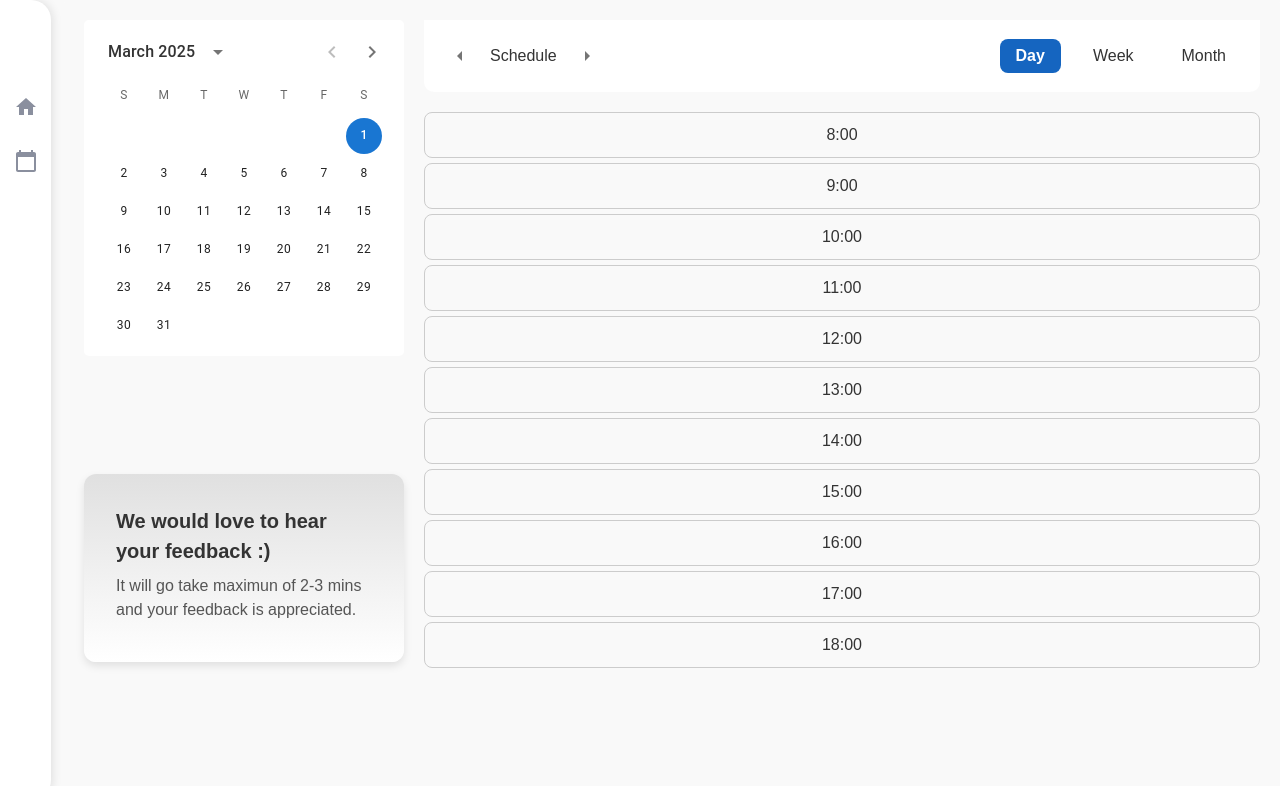
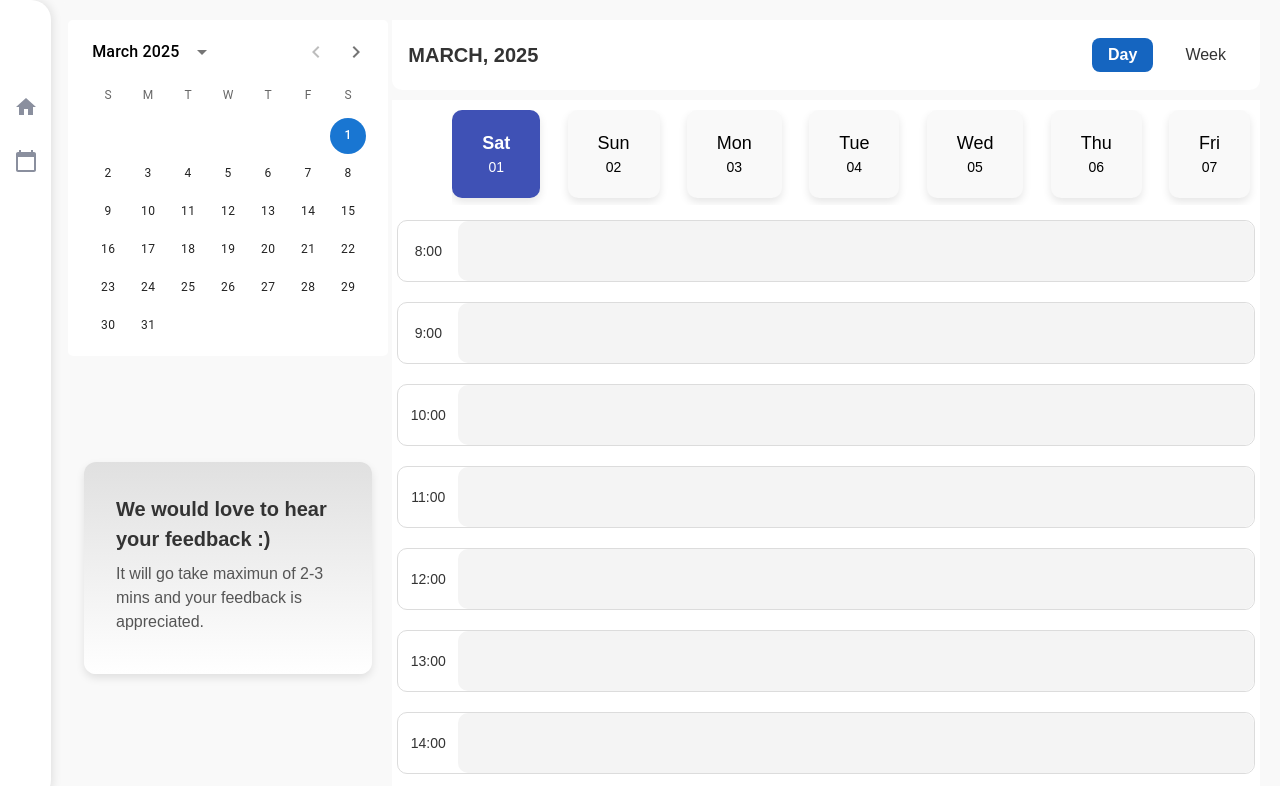
Before and after one commit to gustavocaldeira40/easyDay, a React (Vite) app: page / in a window 1280 px wide. Shown: the top 786 px of the page. Built offline with nearby package versions, Linux system fonts and the light colour scheme.

Commit message:
finishing layout

```diff
--- a/src/components/Modal/style.ts
+++ b/src/components/Modal/style.ts
@@ -1,16 +1,56 @@
-
+// src/components/Modal/EventModal.styles.ts
 import styled from 'styled-components';
 
-export const EventModalContainer = styled.div`
-  background-color: #fff;
+export const ModalContainer = styled.div`
+  position: fixed;
+  top: 0;
+  left: 0;
+  right: 0;
+  bottom: 0;
+  background-color: rgba(0, 0, 0, 0.5);
+  display: flex;
+  justify-content: center;
+  align-items: center;
+`;
+
+export const ModalContent = styled.div`
+  background-color: white;
   padding: 20px;
-  margin: 100px auto;
+  border-radius: 8px;
   width: 400px;
-  border-radius: 8px;
-  box-shadow: 0px 2px 10px rgba(0, 0, 0, 0.1);
-  display: flex;
-  flex-direction: column;
-  align-items: center;
-  gap: 10px;
-  max-width: 90%;
+  text-align: center;
 `;
+
+export const CloseButton = styled.button`
+  margin-top: 10px;
+  padding: 8px 16px;
+  background-color: #ccc;
+  border: none;
+  border-radius: 4px;
+  cursor: pointer;
+
+  &:hover {
+    background-color: #aaa;
+  }
+`;
+
+export const InputField = styled.input`
+  padding: 10px;
+  margin: 10px 0;
+  width: 80%;
+  border-radius: 4px;
+  border: 1px solid #ccc;
+`;
+
+export const SubmitButton = styled.button`
+  padding: 10px 20px;
+  background-color: #4caf50;
+  color: white;
+  border: none;
+  border-radius: 4px;
+  cursor: pointer;
+
+  &:hover {
+    background-color: #45a049;
+  }
+`;
--- a/src/components/TimeSchedule/index.tsx
+++ b/src/components/TimeSchedule/index.tsx
@@ -1,21 +1,24 @@
-import React, { useState, useEffect } from 'react';
+import React, { useState } from 'react';
+import {
+  TimeSlot,
+  TimeContainer,
+  TimeLabel,
+  TimeCell,
+  ContainerGlobal,
+} from './style';
+import EventModal from '../Modal';
 import dayjs from 'dayjs';
-import EventModal from '../Modal';
-import { CalendarContainer, DayCell, TimeCell, TimeGrid } from './style';
+import WeeklyDays from '../WeeklyDays';
 
 const TimeSchedule: React.FC = () => {
-  const [selectedDate, setSelectedDate] = useState<string | null>(null);
+  const [selectedTime, setSelectedTime] = useState<string | null>(null);
   const [openModal, setOpenModal] = useState<boolean>(false);
-  const [selectedTime, setSelectedTime] = useState<string | null>(null);
-  const [timeSlots, setTimeSlots] = useState<string[]>([]);
+  const [selectedDay, setSelectedDay] = useState<string | null>(null);
 
-  useEffect(() => {
-    // Gerar os horários de 8h às 18h
-    const slots = Array.from({ length: 11 }, (_, i) => `${8 + i}:00`);
-    setTimeSlots(slots);
-  }, []);
+  // Horários de 8h até 20h
+  const times = Array.from({ length: 13 }, (_, i) => `${8 + i}:00`);
 
-  // Função para abrir o modal
+  // Função para abrir o modal com o horário selecionado
   const openEventModal = (time: string) => {
     setSelectedTime(time);
     setOpenModal(true);
@@ -27,52 +30,28 @@ const TimeSchedule: React.FC = () => {
     setSelectedTime(null);
   };
 
-  // Gerar os dias do mês
-  const generateDaysOfMonth = () => {
-    const daysInMonth = dayjs().daysInMonth();
-    const startOfMonth = dayjs().startOf('month');
+  return (
+    <ContainerGlobal>
+      <WeeklyDays />
 
-    const days = [];
-    for (let i = 1; i <= daysInMonth; i++) {
-      days.push(startOfMonth.date(i).format('YYYY-MM-DD'));
-    }
+      {/* Exibir os horários de 8h até 20h */}
+      <TimeContainer>
+        {times.map((time) => (
+          <TimeSlot key={time}>
+            <TimeLabel>{time}</TimeLabel>
+            <TimeCell onClick={() => openEventModal(time)} />
+          </TimeSlot>
+        ))}
+      </TimeContainer>
 
-    return days;
-  };
-
-  return (
-    <div>
-      {/* <h2>{dayjs().format('MMMM YYYY')}</h2>
-      <CalendarContainer>
-        {generateDaysOfMonth().map((day) => (
-          <DayCell key={day} onClick={() => setSelectedDate(day)}>
-            {dayjs(day).format('D')}
-          </DayCell>
-        ))}
-      </CalendarContainer> */}
-
-
-      <div>
-        {/* <h3>
-          Selecione o horário para {dayjs(selectedDate).format('D MMMM YYYY')}
-        </h3> */}
-        <TimeGrid>
-          {timeSlots.map((time) => (
-            <TimeCell key={time} onClick={() => openEventModal(time)}>
-              {time}
-            </TimeCell>
-          ))}
-        </TimeGrid>
-      </div>
-
-
+      {/* Modal para adicionar evento */}
       <EventModal
         open={openModal}
         onClose={closeEventModal}
         time={selectedTime}
-        date={selectedDate}
       />
-    </div>
+    </ContainerGlobal>
   );
 };
+
 export default TimeSchedule;
--- a/src/components/TimeSchedule/style.ts
+++ b/src/components/TimeSchedule/style.ts
@@ -1,43 +1,47 @@
+import styled from 'styled-components';
+import { theme } from '../../styles/theme';
 
-import styled from 'styled-components';
-export const CalendarContainer = styled.div`
-  display: grid;
-  grid-template-columns: repeat(7, 1fr); // 7 colunas (para 7 dias da semana)
-  gap: 10px;
-  padding: 20px;
+export const ContainerGlobal = styled.div`
+  background-color: #fff;
+  margin: 10px 0;
+  overflow: hidden;
 `;
 
-export const DayCell = styled.div`
-  background-color: transparent; // Sem fundo
-  padding: 10px;
-  text-align: center;
-  cursor: pointer;
-  border-radius: 8px;
-  transition: background-color 0.3s;
-  font-weight: bold;
-
-  &:hover {
-    background-color: #90caf9; // Azul claro no hover
-  }
+export const TimeContainer = styled.div`
+  display: flex;
+  flex-direction: column;
+  gap: 10px;
+  padding: 0 5px;
+  /* background-color: blue; */
+  overflow: hidden;
 `;
 
-export const TimeGrid = styled.div`
-  display: grid;
-  grid-template-columns: 1fr; // Apenas uma coluna para os horários
-  gap: 5px;
-  margin-top: 20px;
+export const TimeSlot = styled.div`
+  display: flex;
+  align-items: center;
+  margin: 5px 0;
+  border: 1px solid #dcdcdc;
+border-radius: 10px;
+overflow: hidden;
+`;
+
+export const TimeLabel = styled.div`
+  width: 60px;
+  text-align: center;
+  font-size: 14px;
+  color: #333;
 `;
 
 export const TimeCell = styled.div`
-  background-color: transparent; // Sem fundo
-  padding: 10px;
-  text-align: center;
+  flex: 1;
+  height: 60px;
+  background-color: #f4f4f4;
+  border-radius: 10px;
+  /* border: 1px solid #ddd; */
   cursor: pointer;
-  border-radius: 8px;
-  transition: background-color 0.3s;
-  border: 1px solid #ccc; // Apenas borda para destacar o horário
 
   &:hover {
-    background-color: #90caf9; // Azul claro no hover
+    background-color: ${theme.colors.hover};
+    transition: background-color 0.5s;
   }
 `;
--- a/src/components/TitleSchedule/index.tsx
+++ b/src/components/TitleSchedule/index.tsx
@@ -6,10 +6,16 @@ import {
   LeftContainer,
   FilterContainer,
   FilterOption,
+  LabelDate,
 } from './style'; // Importando os estilos
+import dayjs from 'dayjs';
 
 const ScheduleTitle: React.FC = () => {
   const [selectedFilter, setSelectedFilter] = useState<string>('day'); // Filtro selecionado
+
+  const currentDate = dayjs();
+
+  const formattedDate = currentDate.format('MMMM, YYYY'); // Exemplo: "October, 2020"
 
   const handleFilterChange = (filter: string) => {
     setSelectedFilter(filter);
@@ -19,13 +25,7 @@ const ScheduleTitle: React.FC = () => {
     <TitleContainer>
       {/* Left Container with Arrows and Label */}
       <LeftContainer>
-        <IconButtonStyled>
-          <ArrowLeft />
-        </IconButtonStyled>
-        <div style={{ marginLeft: 10, marginRight: 10 }}>Schedule</div>
-        <IconButtonStyled>
-          <ArrowRight />
-        </IconButtonStyled>
+        <LabelDate>{formattedDate}</LabelDate>
       </LeftContainer>
 
       {/* Right Container with Filter Options */}
@@ -42,12 +42,6 @@ const ScheduleTitle: React.FC = () => {
         >
           Week
         </FilterOption>
-        <FilterOption
-          selected={selectedFilter === 'month'}
-          onClick={() => handleFilterChange('month')}
-        >
-          Month
-        </FilterOption>
       </FilterContainer>
     </TitleContainer>
   );
--- a/src/components/TitleSchedule/style.ts
+++ b/src/components/TitleSchedule/style.ts
@@ -27,6 +27,15 @@ export const FilterContainer = styled.div`
   /* background-color: #f9f9f9; */
 `;
 
+export const LabelDate = styled.h2`
+  text-transform: uppercase;
+  font-size: 20px;
+  font-weight: bold;
+  color: #333;
+  text-align: center;
+  /* padding: 10px;               */
+`;
+
 // Opções de filtro (Day, Week, Month)
 export const FilterOption = styled.button<{ selected: boolean }>`
   background-color: ${({ selected }) => (selected ? '#1565C0' : 'transparent')};
--- /dev/null
+++ b/src/components/WeeklyDays/index.tsx
@@ -0,0 +1,67 @@
+import React, { useState, useEffect } from 'react';
+import dayjs from 'dayjs';
+import { DaysScrollContainer, DayCell, DayLabel } from './style';
+
+// Definindo o formato dos dias
+interface DayInfo {
+  dayOfWeek: string;
+  dayNumber: string;
+  fullDate: string;
+}
+
+const WeeklyDays: React.FC = () => {
+  const [selectedDay, setSelectedDay] = useState<string | null>(null);
+
+  // Função para gerar os próximos 7 dias, incluindo a troca de mês
+  const generateNext7Days = () => {
+    const today = dayjs();
+    const days: DayInfo[] = [];
+
+    for (let i = 0; i < 7; i++) {
+      const day = today.add(i, 'day');
+      days.push({
+        dayOfWeek: day.format('ddd'),
+        dayNumber: day.format('DD'),
+        fullDate: day.format('YYYY-MM-DD'),
+      });
+    }
+
+    return days;
+  };
+
+  const daysOfWeek = generateNext7Days();
+
+  useEffect(() => {
+    setSelectedDay(daysOfWeek[0].fullDate);
+  }, [daysOfWeek]);
+
+  const handleDayClick = (day: string) => {
+    setSelectedDay(day);
+    console.log(`Dia selecionado: ${day}`);
+  };
+
+  return (
+    <DaysScrollContainer>
+      {daysOfWeek.map((day) => (
+        <DayCell
+          key={day.fullDate}
+          onClick={() => handleDayClick(day.fullDate)}
+          isSelected={selectedDay === day.fullDate}
+          isDisabled={false} // Não há dias desabilitados no exemplo
+        >
+          <DayLabel isSelected={selectedDay === day.fullDate} typeLabel="week">
+            {day.dayOfWeek}
+          </DayLabel>
+          <DayLabel
+            isSelected={selectedDay === day.fullDate}
+            typeLabel="number"
+          >
+            {day.dayNumber}
+          </DayLabel>
+        </DayCell>
+      ))}
+    </DaysScrollContainer>
+  );
+};
+
+export default WeeklyDays;
--- /dev/null
+++ b/src/components/WeeklyDays/style.ts
@@ -0,0 +1,47 @@
+import styled from 'styled-components';
+import { theme } from '../../styles/theme';
+
+export const DaysScrollContainer = styled.div`
+  display: flex;
+  align-items: center;
+
+  justify-content: space-between;
+  padding-right: 10px;
+  margin: 10px 0 10px 60px;
+  padding-bottom: 7px;
+  overflow-x: auto;
+  white-space: nowrap;
+`;
+
+export const DayLabel = styled.div<{ isSelected: boolean; typeLabel: string }>`
+  font-size: ${({ typeLabel }) => (typeLabel === 'week' ? '18px' : '14px')};
+  font-weight: ${({ isSelected, typeLabel }) =>
+    isSelected && typeLabel === 'week' ? 'bold' : 'normal'};
+`;
+
+export const DayCell = styled.div<{ isSelected: boolean; isDisabled: boolean }>`
+  display: flex;
+  flex-direction: column;
+  justify-content: center;
+  align-items: center;
+  padding: 20px 30px;
+  border-radius: 10px;
+  box-shadow: 0px 4px 8px rgba(0, 0, 0, 0.1); /* Deslocamento X, Y, desfoque, cor */
+
+
+
+  /* background: linear-gradient(to bottom, #e0e0e0, #ffffff);   */
+  background-color: ${({ isSelected }) =>
+    isSelected ? theme.colors.primary : theme.colors.background};
+  color: ${({ isSelected }) => (isSelected ? '#fff' : '#000')};
+
+  /* font-size: 14px; */
+  cursor: ${({ isDisabled }) => (isDisabled ? 'not-allowed' : 'pointer')};
+  opacity: ${({ isDisabled }) => (isDisabled ? 0.5 : 1)};
+  transition: background-color 0.3s ease;
+
+  &:hover {
+    background-color: ${({ isDisabled, isSelected }) =>
+      !isDisabled && !isSelected ? theme.colors.hover : ''};
+  }
+`;
--- a/src/pages/Home/index.tsx
+++ b/src/pages/Home/index.tsx
@@ -1,5 +1,4 @@
 import React from 'react';
-
 import { theme } from '../../styles/theme';
 import DataPicker from '../../components/DataPicker';
 import { ContainerData, ContainerGlobal, ContainerRightSide } from './style';
@@ -11,15 +10,12 @@ const Home: React.FC = () => {
   return (
     <ContainerGlobal>
       <ContainerData>
-
         <DataPicker />
         <FeedbackCard />
       </ContainerData>
 
       <ContainerRightSide>
-
         <ScheduleTitle />
-
         <TimeSchedule />
       </ContainerRightSide>
     </ContainerGlobal>
--- a/src/pages/Home/style.ts
+++ b/src/pages/Home/style.ts
@@ -5,20 +5,23 @@ export const ContainerGlobal = styled.div`
   height: 100%;
   background-color: #f9f9f9;
   border-radius: 5px;
+  width: 100%;
+  box-sizing: border-box;
 `;
 
 export const ContainerData = styled.div`
   display: flex;
-  max-width: 30vw;
   flex-direction: column;
   justify-content: space-between;
   align-items: center;
   padding: 20px;
-  flex: 1;
+  width: 27%;
+  box-sizing: border-box;
 `;
 
 export const ContainerRightSide = styled.div`
-  /* background-color: red; */
   padding: 0 20px 0 0;
-  width: 100%;
+  /* width: 70%; */
+  flex: 1;
+  box-sizing: border-box;
 `;
--- a/src/styles/theme.ts
+++ b/src/styles/theme.ts
@@ -1,11 +1,10 @@
 export const theme = {
   colors: {
-    // primary: "#6200ea",
-    // secondary: "#3700b3",
-    // background: '#F5F5F5',
+    primary: "#3f51b5",
     background: '#f9f9f9',
-    title: '#161B23',
-    text: '#333',
+    // title: '#161B23',
+    // text: '#333',
+    hover: 'rgba(63, 81, 181, 0.5)'
   },
   typography: {
     fontFamily: "'Arial', sans-serif",
```
Also changed, not shown: src/components/Modal/index.tsx (+29 -38 lines), src/services/getTime.ts (added, +23 -0 lines).
